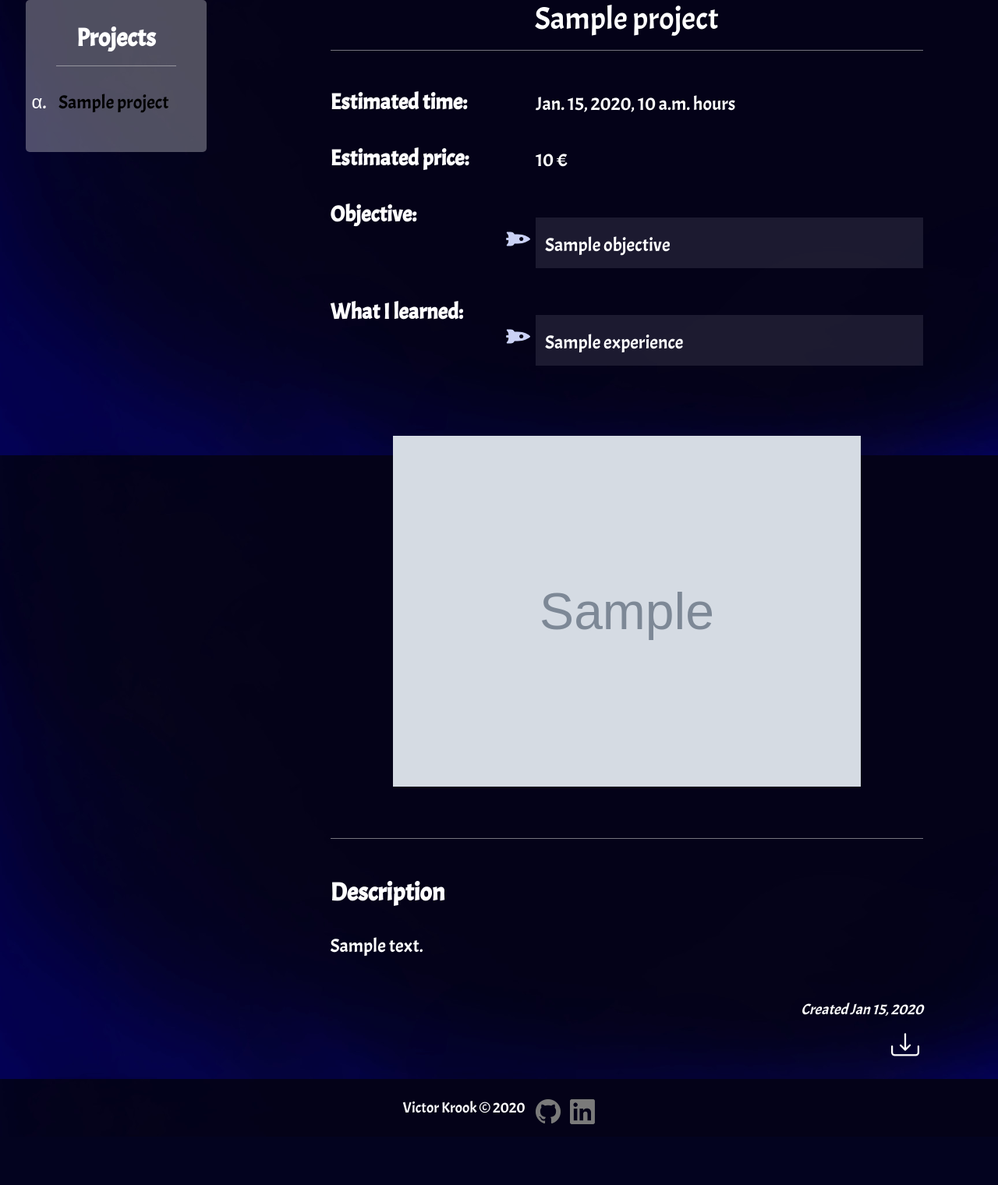
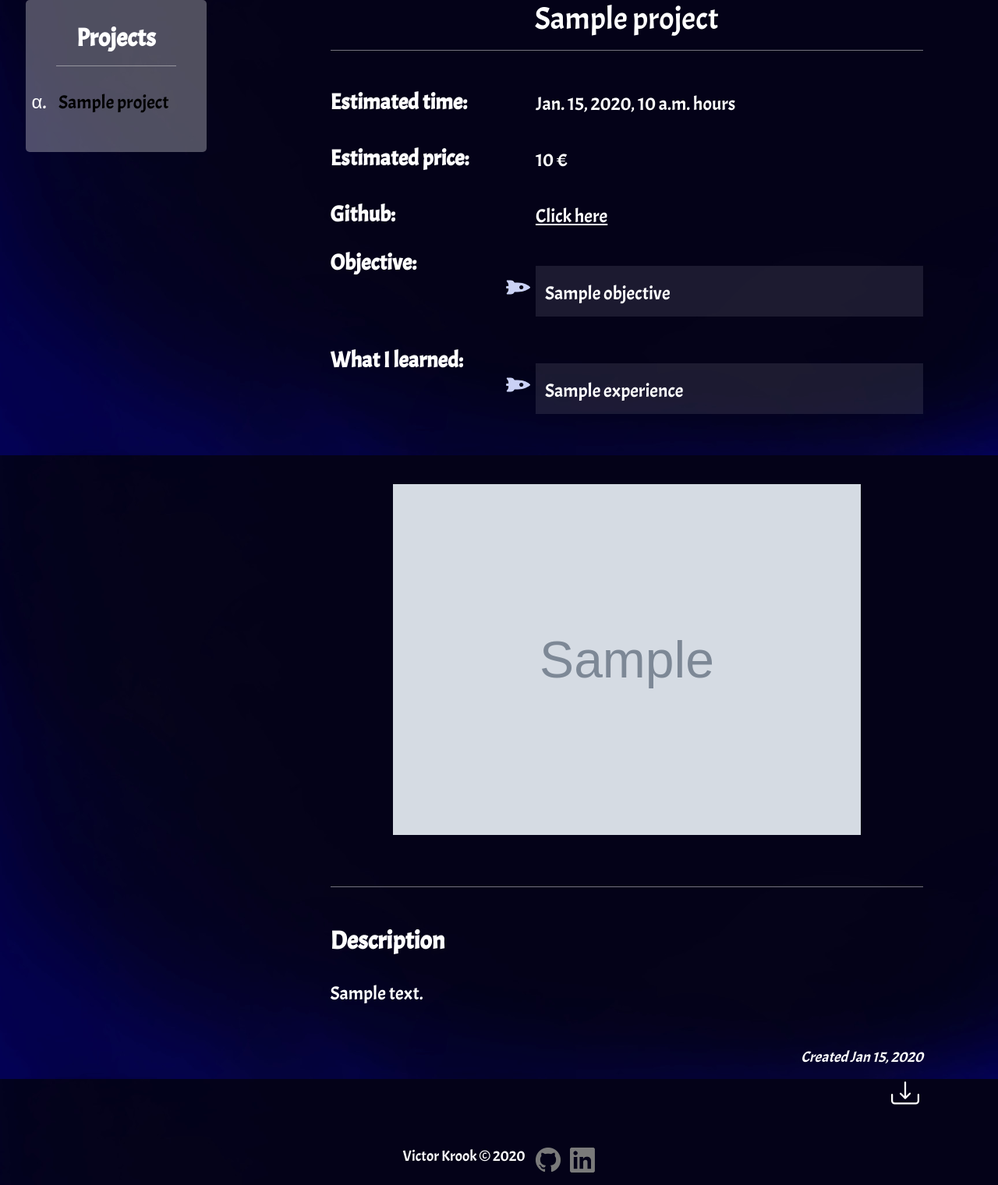
Before and after one commit to victorhook/website, a Django app: template projects/templates/projects/project.html in a window 1280 px wide. Shown: the part 216-1736 px from the top of the page at 78% size. Before the commit the page ends 1658 px from the top, so only its background shows below. Run offline with Django 3.2, Linux system fonts and the light colour scheme; the template is opened without the code that fills it: most values are stand-ins (such as "Sample title", 1, 10 or a date in 2020); grey boxes marked "Sample" are stand-in pictures; some libraries are stand-ins or nearby versions.

Commit message:
Added githublink in html

```diff
--- a/projects/templates/projects/project.html
+++ b/projects/templates/projects/project.html
@@ -33,6 +33,19 @@
                                 <p>{{ project.estimated_price }}  &euro;</p>
                             </div>
                         </div>
+                    </li>
+                    {% if project.github_link %}
+                    <li>
+                        <div class="row">
+                            <div class="col-4">
+                                <h3>Github:</h3>
+                            </div>
+                            <div class="col-8">
+                                <a href="{{ project.github_link }}">Click here</a>
+                            </div>
+                        </div>
+                    </li>
+                    {% endif %}
                     <li>
                         <div class="row">
                             <div class="col-4">
```
